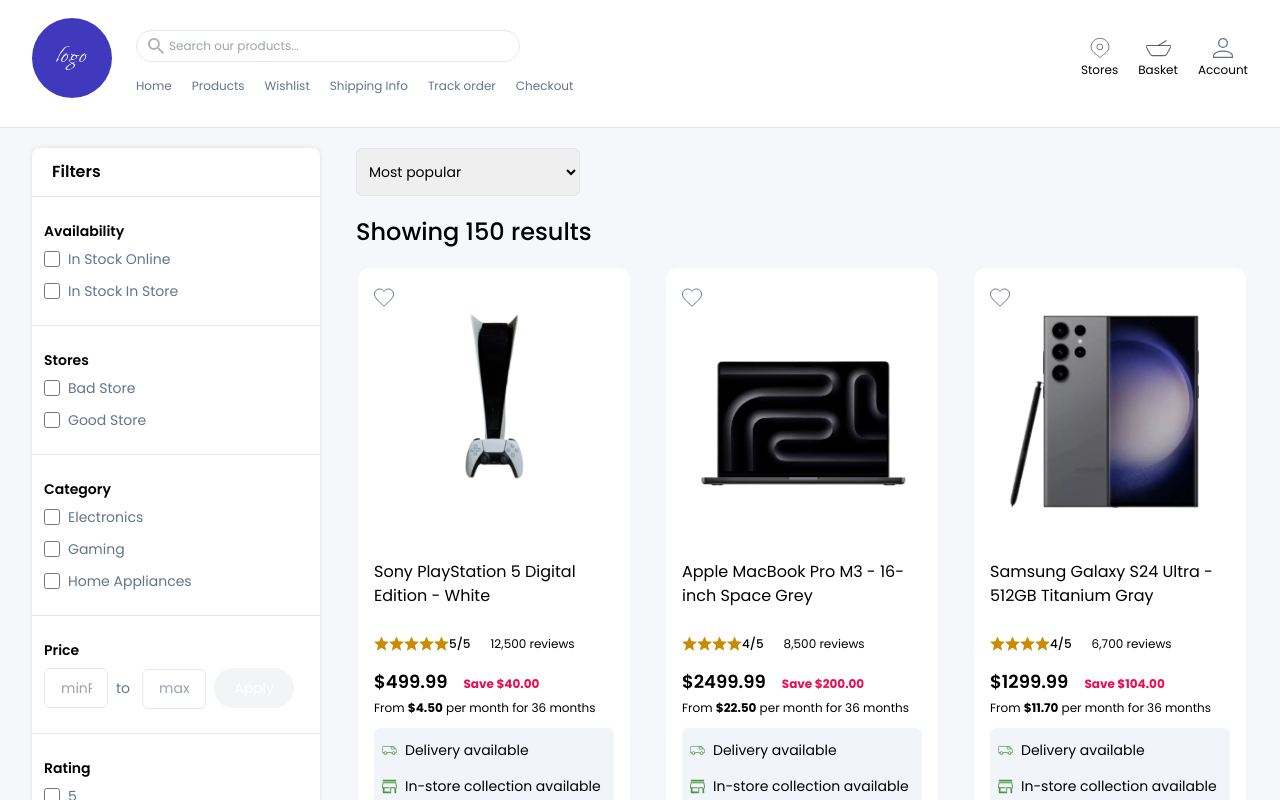
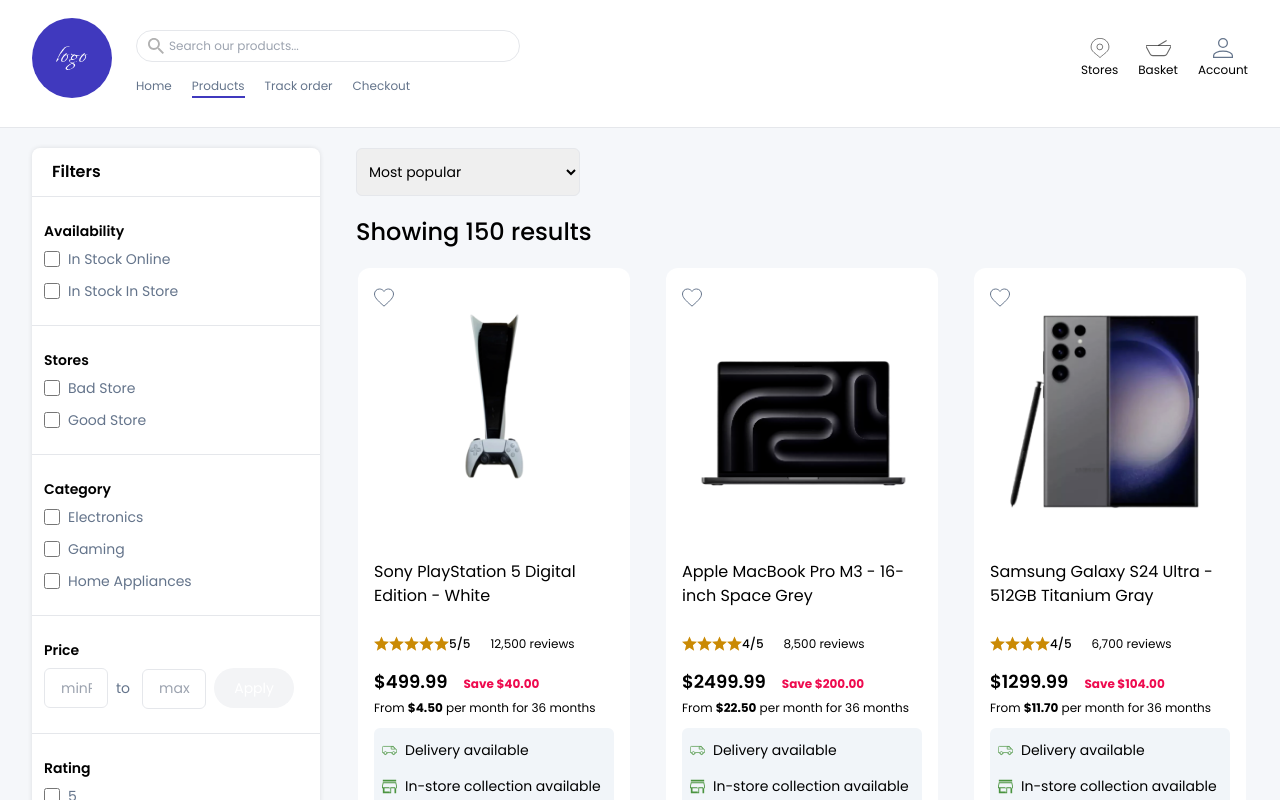
Before and after one commit to hamidtheprogrammer/portproject, a Next.js app in the folder client/: page /pages/e-commerce/customer/products-filtering in a window 1280 px wide. Built offline with nearby package versions, Linux system fonts and the light colour scheme; grey boxes are pictures that could not be loaded.

Commit message:
*added a couple updates - fixed filter scroll bug - fixed searchbar zoom on mobile - added click outside for sidebars - added links for navigations around e-commerce app

```diff
--- a/client/src/app/components/Header.tsx
+++ b/client/src/app/components/Header.tsx
@@ -58,7 +58,7 @@
         />
         <input
           type="text"
-          className="border-[1px] dark:bg-darkSecondaryBg dark:darkBorder rounded-full w-96 h-8 text-xs pl-8 focus:outline-none"
+          className="border-[1px] dark:bg-darkSecondaryBg dark:darkBorder rounded-full w-96 h-8 sm:text-xs pl-8 focus:outline-none"
           placeholder="Search..."
         />
       </div>
--- a/client/src/app/pages/dashboards/e-commerce/RecentPurchases.tsx
+++ b/client/src/app/pages/dashboards/e-commerce/RecentPurchases.tsx
@@ -57,7 +57,7 @@
             onChange={(e) => setSearchParameter(e.target.value)}
             value={searchParameter}
             type="text"
-            className="border-[1px] dark:bg-darkSecondaryBg dark:darkBorder rounded-md w-80 h-8 text-xs pl-8 focus:outline-none"
+            className="border-[1px] dark:bg-darkSecondaryBg dark:darkBorder rounded-md w-80 h-8 sm:text-xs pl-8 focus:outline-none"
             placeholder="Search..."
           />
         </div>
--- a/client/src/app/pages/e-commerce/customer/order-tracking/page.tsx
+++ b/client/src/app/pages/e-commerce/customer/order-tracking/page.tsx
@@ -93,7 +93,7 @@
               <li className="flex gap-4">
                 <div className={`flex flex-col items-center `}>
                   <div
-                    className={`h-6 w-6 bg-gray-200 rounded-[9999] ${
+                    className={`h-6 w-6 bg-gray-200 rounded-[99px] ${
                       stage.time !== "pending" && "bg-green-600"
                     }`}
                   ></div>
--- a/client/src/app/pages/e-commerce/customer/products-filtering/Main.tsx
+++ b/client/src/app/pages/e-commerce/customer/products-filtering/Main.tsx
@@ -1,5 +1,5 @@
 "use client";
-import React, { useContext, useState } from "react";
+import React, { useContext, useEffect, useRef, useState } from "react";
 import Header from "./components/Header";
 import Filter from "./components/Filter";
 import ProductList from "./components/ProductList";
@@ -9,6 +9,9 @@
 const Main = () => {
   const [isFullScreen, setIsFullScreen] = useState(true);
   const { setOpenFilter, openFilter } = useContext(ProductContext);
+  const filterRef = useRef<HTMLDivElement>(null);
+
+  useEffect(() => {}, []);
 
   return (
     <div
@@ -17,9 +20,13 @@
       } bg-primaryBg `}
     >
       <div
+        onClick={(e) => {
+          !filterRef.current?.contains(e.target as HTMLDivElement) &&
+            setOpenFilter(false);
+        }}
         className={`${
           !openFilter && "hidden"
-        } p-3 fixed h-full w-full bg-black/20 z-[9999] flex justify-start lg:hidden`}
+        } p-3 fixed h-full w-full bg-black/20 z-[9999] flex justify-start lg:hidden `}
       >
         <button
           onClick={() => setOpenFilter(false)}
@@ -27,7 +34,9 @@
         >
           x
         </button>
-        <Filter />
+        <div ref={filterRef}>
+          <Filter />
+        </div>
       </div>
       <Header />
       <div className="relative flex px-8 py-5 gap-9 min-h-[300vh]d">
--- a/client/src/app/pages/e-commerce/customer/products-filtering/components/Filter.tsx
+++ b/client/src/app/pages/e-commerce/customer/products-filtering/components/Filter.tsx
@@ -89,7 +89,7 @@
   return (
     <div className="bg-white rounded-lg shadow-[0_0_5px_rgba(0,0,0,0.1)] ">
       <h1 className="border-b-[1px] py-3 pl-5 font-semibold">Filters</h1>
-      <ul className="h-[85vh] overflow-y-auto scrollBar">
+      <ul className="h-[85vh] overflow-y-auto scrollBar max-xs:pb-10">
         {filterOptions.map((filter) => (
           <li className="border-b-[1px] px-3 mt-6 pb-6" key={filter.name}>
             <h1 className="text-sm font-semibold mb-2 capitalize">
--- a/client/src/app/pages/e-commerce/customer/products-filtering/components/Header.tsx
+++ b/client/src/app/pages/e-commerce/customer/products-filtering/components/Header.tsx
@@ -8,20 +8,22 @@
 } from "@/app/svg";
 import Link from "next/link";
 import { usePathname } from "next/navigation";
-import React, { useEffect, useState } from "react";
+import React, { useEffect, useRef, useState } from "react";
 
 const navList = [
-  "Home",
-  "Products",
-  "Wishlist",
-  "Shipping Info",
-  "Track order",
-  "Checkout",
+  { name: "Home", link: "/pages/e-commerce/customer/home" },
+  { name: "Products", link: "/pages/e-commerce/customer/products-filtering" },
+  // { name: "Wishlist", link: "/pages/e-commerce/customer/cart" },
+  // "Shipping Info",
+  { name: "Track order", link: "/pages/e-commerce/customer/order-tracking" },
+  { name: "Checkout", link: "/pages/e-commerce/customer/cart" },
 ];
 
 const Header = () => {
-  const path = usePathname().split("/");
+  const path = usePathname();
   const [isLeftNavOpen, setIsLeftBarOpen] = useState<boolean>(false);
+
+  const sideNavRef = useRef<HTMLDivElement>(null);
 
   return (
     <header className="dark:darkSecondaryText inset-0 dark:bg-darkSecondaryBg bg-white dark:darkBorder border-b-[1px] flex flex-col gap-3 justify-center md:h-20 lg:h-32 h-32 px-3 sm:px-8">
@@ -34,9 +36,11 @@
             >
               <MenuIcon height="20" width="20" />
             </button>
-            <div className="flex max-sm:h-12 h-14 lg:min-h-20 items-center justify-center aspect-square bg-[#4039be] rounded-[99px]">
-              <img src="/logo2.svg" alt="image" className="h-6" />
-            </div>
+            <Link href={"/pages/e-commerce/customer/home"}>
+              <div className="flex max-sm:h-12 h-14 lg:min-h-20 items-center justify-center aspect-square bg-[#4039be] rounded-[99px]">
+                <img src="/logo2.svg" alt="image" className="h-6" />
+              </div>
+            </Link>
           </div>
           <div className="flex flex-col gap-4">
             <div className="relative flex items-center max-md:hidden">
@@ -47,7 +51,7 @@
               />
               <input
                 type="text"
-                className="border-[1px] dark:bg-darkSecondaryBg dark:darkBorder rounded-full w-96 h-8 text-xs pl-8 focus:outline-none"
+                className="border-[1px] dark:bg-darkSecondaryBg dark:darkBorder rounded-full w-96 h-8 sm:text-xs pl-8 focus:outline-none"
                 placeholder="Search our products..."
               />
             </div>
@@ -56,21 +60,28 @@
                 {navList.map((li) => (
                   <li
                     className={`relative cursor-pointer pb-1 ${
-                      path[path.length - 1].toLowerCase() ===
-                        li.toLowerCase() && "underline_button"
+                      path.toLowerCase() === li.link.toLowerCase() &&
+                      "underline_button"
                     }`}
-                    key={li}
+                    key={li.name}
                   >
-                    {li}
+                    <Link href={li.link}>{li.name}</Link>
                   </li>
                 ))}
               </ul>
               <div
+                onClick={(e) => {
+                  !sideNavRef.current?.contains(e.target as HTMLDivElement) &&
+                    setIsLeftBarOpen(false);
+                }}
                 className={`${
                   !isLeftNavOpen && "hidden"
                 } fixed bg-black/20 z-[999] inset-0`}
               >
-                <div className="bg-white w-[18rem] h-full pt-5">
+                <div
+                  ref={sideNavRef}
+                  className="bg-white w-[18rem] h-full pt-5"
+                >
                   <span className="flex justify-between px-4">
                     <h1>LOGO</h1>
                     <button
@@ -86,12 +97,12 @@
                     {navList.map((li) => (
                       <li
                         className={`relative cursor-pointer pb-1 w-fit ${
-                          path[path.length - 1].toLowerCase() ===
-                            li.toLowerCase() && "underline_button"
+                          path.toLowerCase() === li.link.toLowerCase() &&
+                          "underline_button"
                         }`}
-                        key={li}
+                        key={li.name}
                       >
-                        {li}
+                        <Link href={li.link}>{li.name}</Link>
                       </li>
                     ))}
                   </ul>
--- a/client/src/app/pages/e-commerce/customer/products-filtering/components/ProductList.tsx
+++ b/client/src/app/pages/e-commerce/customer/products-filtering/components/ProductList.tsx
@@ -138,7 +138,7 @@
                   </div>
                 </div>
               </div>
-              <div className="mt-4 flex flex-col gap-4">
+              <div className="mt-4 flex flex-col gap-4 product_lg:hidden">
                 <button className="text-sm h-8 rounded-lg w-full border-[#4039be] text-[#4039be] border-[1px] hover:first-line:opacity-70">
                   View product
                 </button>
```
